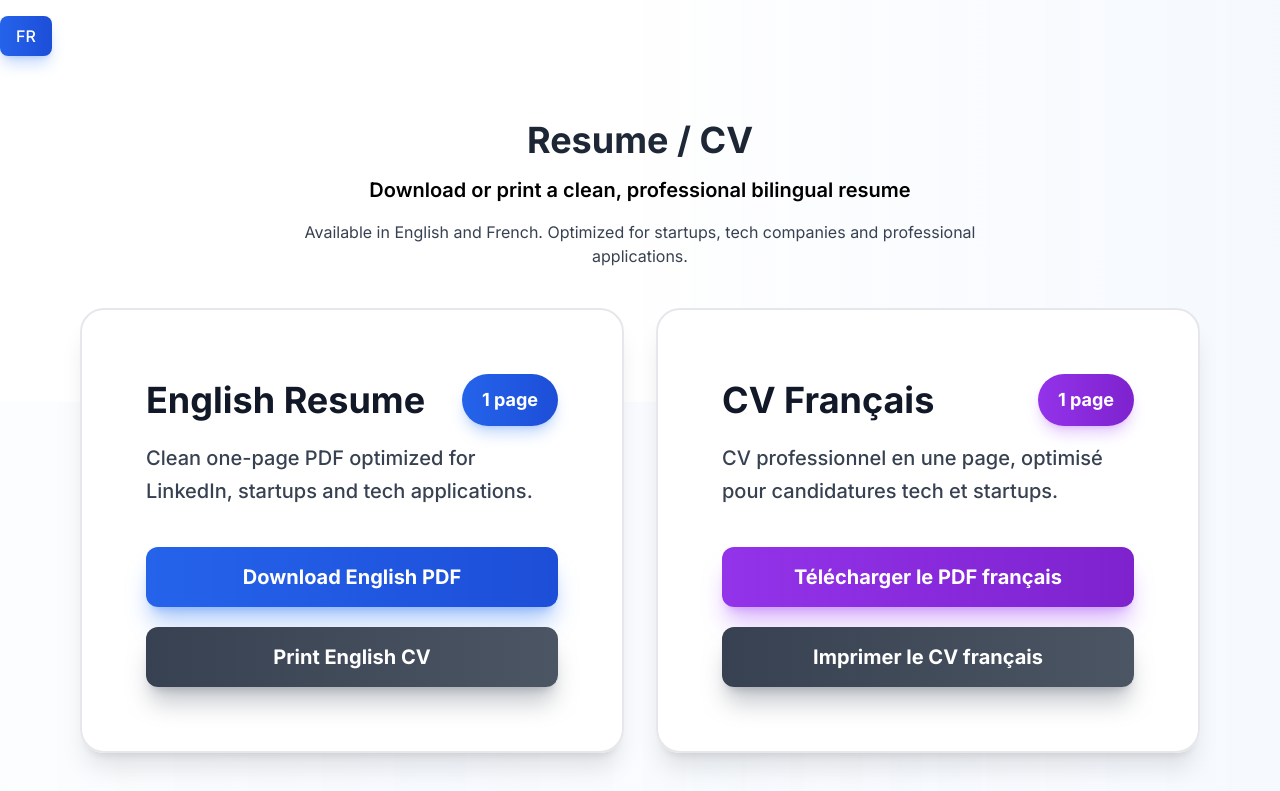
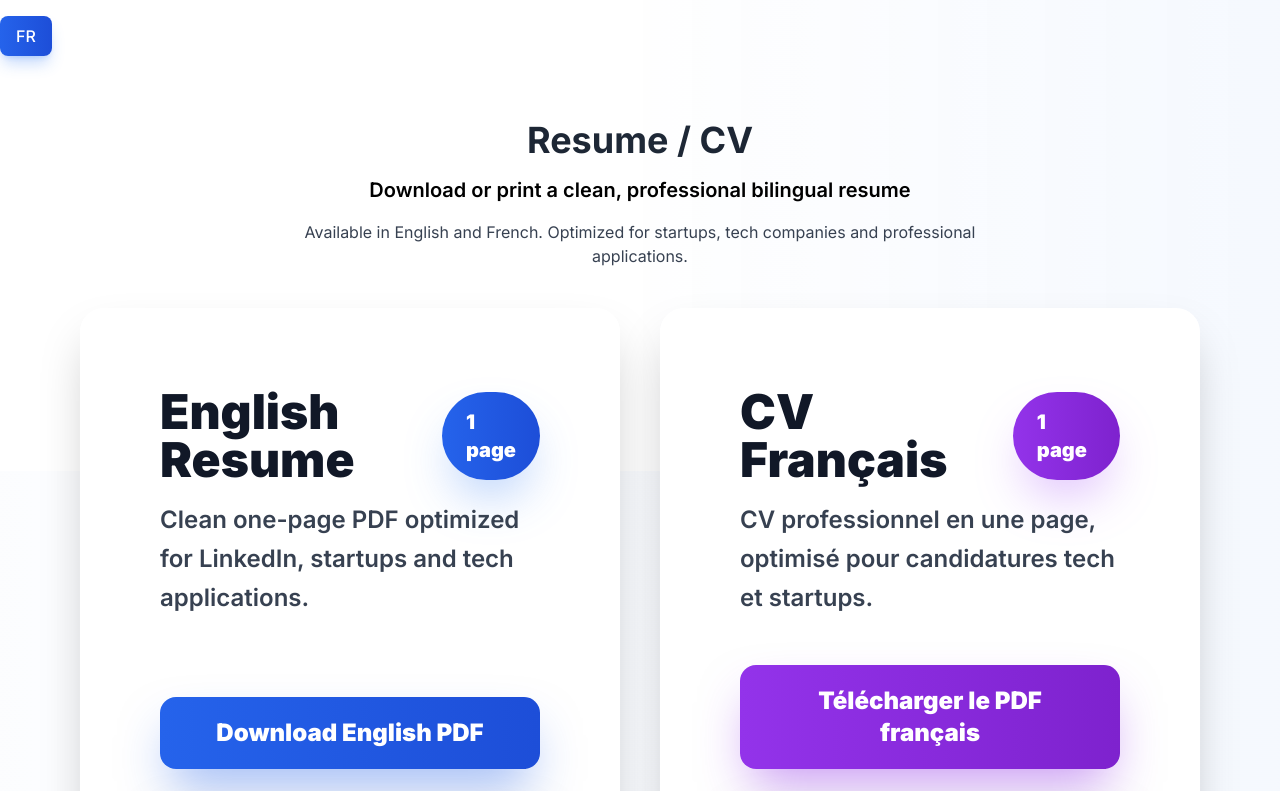
Before and after one commit to Sy2force/Portfolio---pro, a Next.js app: page /resume in a window 1280 px wide. Shown: the top 791 px of the page. Built offline with nearby package versions, Linux system fonts and the light colour scheme.

Commit message:
Transformed CV cards to poster advertisement style - increased padding (p-20), larger text (text-5xl titles, text-2xl descriptions), bigger buttons (px-10 py-5, text-2xl), thicker borders (border-3), enhanced shadows (shadow-3xl)

```diff
--- a/app/resume/page.tsx
+++ b/app/resume/page.tsx
@@ -139,7 +139,7 @@ export default function ResumePage() {
             initial={{ opacity: 0, y: 20 }}
             animate={{ opacity: 1, y: 0 }}
             transition={{ delay: 0.1 }}
-            className="grid md:grid-cols-2 gap-8 mb-12"
+            className="grid md:grid-cols-2 gap-10 mb-16"
           >
             {/* English Resume Card */}
             <motion.div
@@ -151,7 +151,7 @@ export default function ResumePage() {
                 rotateY: 2,
                 rotateX: 2
               }}
-              className="bg-white/95 backdrop-blur-xl border-2 border-gray-200 rounded-3xl p-16 hover:border-blue-500 transition-all duration-500 flex flex-col shadow-xl hover:shadow-2xl hover:shadow-blue-500/20 relative overflow-hidden"
+              className="bg-white/95 backdrop-blur-xl border-3 border-gray-300 rounded-3xl p-20 hover:border-blue-600 transition-all duration-500 flex flex-col shadow-2xl hover:shadow-3xl hover:shadow-blue-600/30 relative overflow-hidden"
               style={{
                 perspective: '1000px'
               }}
@@ -160,27 +160,27 @@ export default function ResumePage() {
               <div className="absolute inset-0 bg-gradient-to-br from-blue-500/5 to-purple-500/5 opacity-0 hover:opacity-100 transition-opacity duration-500" />
 
               <div className="relative z-10 flex items-center justify-between mb-4">
-                <h3 className="text-4xl font-bold text-gray-900">
+                <h3 className="text-5xl font-black text-gray-900">
                   English Resume
                 </h3>
-                <span className="px-5 py-3 bg-gradient-to-r from-blue-600 to-blue-700 text-white text-lg font-bold rounded-full shadow-lg shadow-blue-500/30">
+                <span className="px-6 py-4 bg-gradient-to-r from-blue-600 to-blue-700 text-white text-xl font-black rounded-full shadow-2xl shadow-blue-500/40">
                   1 page
                 </span>
               </div>
-              <p className="text-xl text-gray-700 mb-10 leading-relaxed flex-grow relative z-10 font-medium">
+              <p className="text-2xl text-gray-700 mb-12 leading-relaxed flex-grow relative z-10 font-semibold">
                 Clean one-page PDF optimized for LinkedIn, startups and tech applications.
               </p>
-              <div className="space-y-5 relative z-10 flex flex-col items-center">
+              <div className="space-y-6 relative z-10 flex flex-col items-center">
                 <a
                   href="/Shay_Acoca_CV_EN.pdf"
                   download
-                  className="w-full px-8 py-4 bg-gradient-to-r from-blue-600 to-blue-700 hover:from-blue-700 hover:to-blue-800 text-white rounded-xl transition-all duration-300 font-bold text-center shadow-xl shadow-blue-500/40 hover:shadow-2xl hover:shadow-blue-500/50 text-xl active:scale-95"
+                  className="w-full px-10 py-5 bg-gradient-to-r from-blue-600 to-blue-700 hover:from-blue-700 hover:to-blue-800 text-white rounded-2xl transition-all duration-300 font-black text-center shadow-2xl shadow-blue-600/50 hover:shadow-3xl hover:shadow-blue-600/60 text-2xl active:scale-95"
                 >
                   Download English PDF
                 </a>
                 <button
                   onClick={() => handlePrint("/Shay_Acoca_CV_EN.pdf")}
-                  className="w-full px-8 py-4 bg-gradient-to-r from-gray-700 to-gray-600 hover:from-gray-600 hover:to-gray-500 text-white rounded-xl transition-all duration-300 font-bold text-center shadow-xl shadow-gray-500/40 hover:shadow-2xl hover:shadow-gray-500/50 text-xl active:scale-95"
+                  className="w-full px-10 py-5 bg-gradient-to-r from-gray-800 to-gray-700 hover:from-gray-700 hover:to-gray-600 text-white rounded-2xl transition-all duration-300 font-black text-center shadow-2xl shadow-gray-600/50 hover:shadow-3xl hover:shadow-gray-600/60 text-2xl active:scale-95"
                 >
                   Print English CV
                 </button>
@@ -197,7 +197,7 @@ export default function ResumePage() {
                 rotateY: -2,
                 rotateX: 2
               }}
-              className="bg-white/95 backdrop-blur-xl border-2 border-gray-200 rounded-3xl p-16 hover:border-purple-500 transition-all duration-500 flex flex-col shadow-xl hover:shadow-2xl hover:shadow-purple-500/20 relative overflow-hidden"
+              className="bg-white/95 backdrop-blur-xl border-3 border-gray-300 rounded-3xl p-20 hover:border-purple-600 transition-all duration-500 flex flex-col shadow-2xl hover:shadow-3xl hover:shadow-purple-600/30 relative overflow-hidden"
               style={{
                 perspective: '1000px'
               }}
@@ -206,27 +206,27 @@ export default function ResumePage() {
               <div className="absolute inset-0 bg-gradient-to-br from-purple-500/5 to-pink-500/5 opacity-0 hover:opacity-100 transition-opacity duration-500" />
 
               <div className="relative z-10 flex items-center justify-between mb-4">
-                <h3 className="text-4xl font-bold text-gray-900">
+                <h3 className="text-5xl font-black text-gray-900">
                   CV Français
                 </h3>
-                <span className="px-5 py-3 bg-gradient-to-r from-purple-600 to-purple-700 text-white text-lg font-bold rounded-full shadow-lg shadow-purple-500/30">
+                <span className="px-6 py-4 bg-gradient-to-r from-purple-600 to-purple-700 text-white text-xl font-black rounded-full shadow-2xl shadow-purple-500/40">
                   1 page
                 </span>
               </div>
-              <p className="text-xl text-gray-700 mb-10 leading-relaxed flex-grow relative z-10 font-medium">
+              <p className="text-2xl text-gray-700 mb-12 leading-relaxed flex-grow relative z-10 font-semibold">
                 CV professionnel en une page, optimisé pour candidatures tech et startups.
               </p>
-              <div className="space-y-5 relative z-10 flex flex-col items-center">
+              <div className="space-y-6 relative z-10 flex flex-col items-center">
                 <a
                   href="/Shay_Acoca_CV_FR.pdf"
                   download
-                  className="w-full px-8 py-4 bg-gradient-to-r from-purple-600 to-purple-700 hover:from-purple-700 hover:to-purple-800 text-white rounded-xl transition-all duration-300 font-bold text-center shadow-xl shadow-purple-500/40 hover:shadow-2xl hover:shadow-purple-500/50 text-xl active:scale-95"
+                  className="w-full px-10 py-5 bg-gradient-to-r from-purple-600 to-purple-700 hover:from-purple-700 hover:to-purple-800 text-white rounded-2xl transition-all duration-300 font-black text-center shadow-2xl shadow-purple-600/50 hover:shadow-3xl hover:shadow-purple-600/60 text-2xl active:scale-95"
                 >
                   Télécharger le PDF français
                 </a>
                 <button
                   onClick={() => handlePrint("/Shay_Acoca_CV_FR.pdf")}
-                  className="w-full px-8 py-4 bg-gradient-to-r from-gray-700 to-gray-600 hover:from-gray-600 hover:to-gray-500 text-white rounded-xl transition-all duration-300 font-bold text-center shadow-xl shadow-gray-500/40 hover:shadow-2xl hover:shadow-gray-500/50 text-xl active:scale-95"
+                  className="w-full px-10 py-5 bg-gradient-to-r from-gray-800 to-gray-700 hover:from-gray-700 hover:to-gray-600 text-white rounded-2xl transition-all duration-300 font-black text-center shadow-2xl shadow-gray-600/50 hover:shadow-3xl hover:shadow-gray-600/60 text-2xl active:scale-95"
                 >
                   Imprimer le CV français
                 </button>
```
